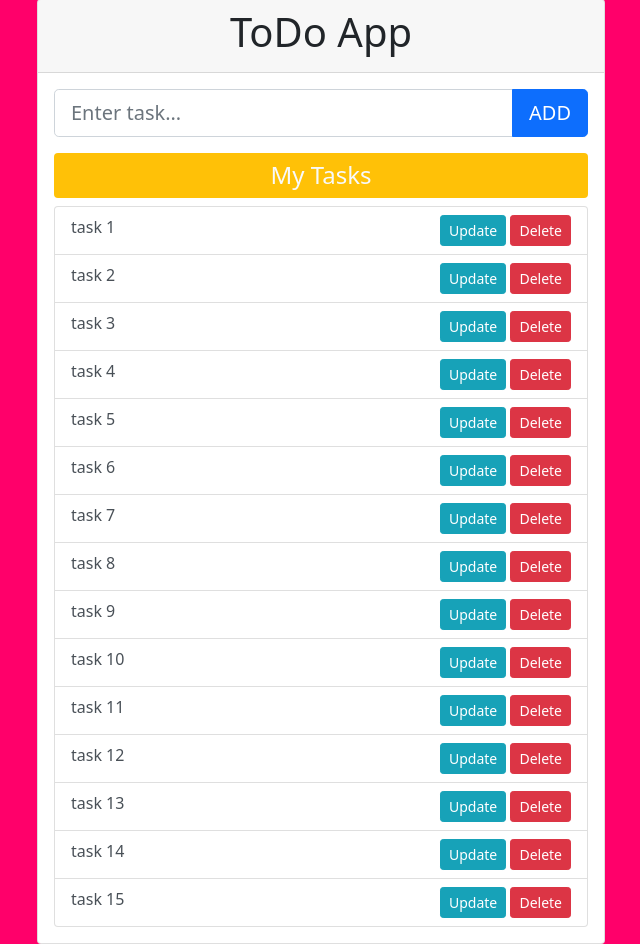
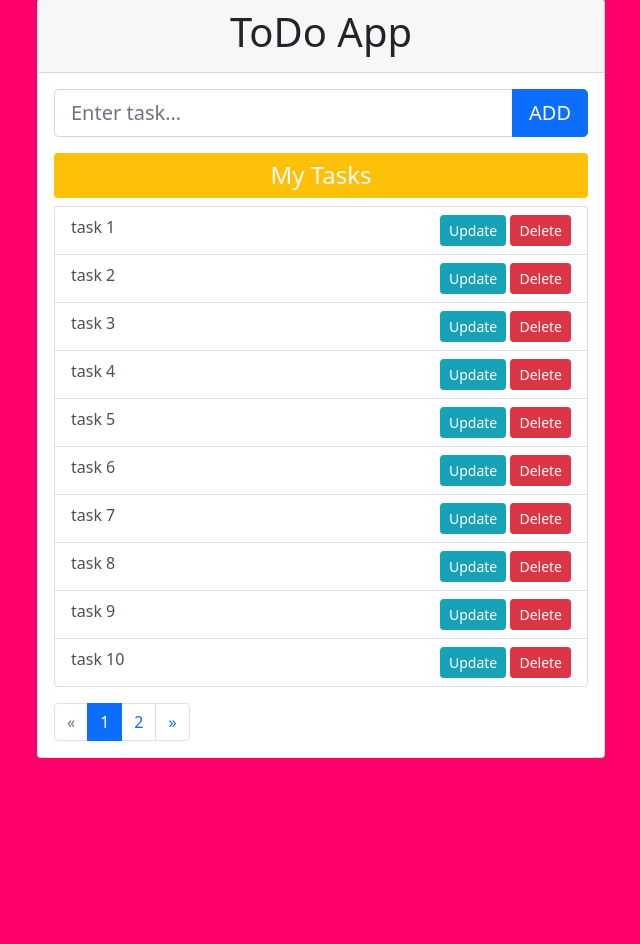
Before and after one commit to SoniArpit/django-todo-app, a Django app: page / in a window 1280 px wide. Shown: the part 17-961 px from the top of the page, without its empty margins (319-959 px from the left). After the commit the page ends 775 px from the top, so only its background shows below. Run offline with Django 3.2, Linux system fonts and the light colour scheme; data comes from the database, SQL or seed files in the repository; both versions use the stored data as it was after the commit; some libraries are stand-ins or nearby versions.

Commit message:
pagination added in api also

```diff
--- a/templates/index.html
+++ b/templates/index.html
@@ -7,7 +7,7 @@ Tasks -
 {% block content %}
 <!-- <h1>Hello, world!</h1> -->
 
-<div class="card mt-3">
+<div class="card my-3">
     <div class="card-header">
         <h1 class="text-center">ToDo App</h1>
     </div>
@@ -45,7 +45,31 @@ Tasks -
             </li>
             {% endfor %}
         </ul>
+{% if tasks.has_other_pages %}
+  <ul class="pagination mt-3 mb-0">
+    {% if tasks.has_previous %}
+      <li class="page-item"><a class="page-link" href="?page={{ tasks.previous_page_number }}">&laquo;</a></li>
+    {% else %}
+      <li class="disabled page-item"><span class="page-link">&laquo;</span></li>
+    {% endif %}
+    {% for i in tasks.paginator.page_range %}
+      {% if tasks.number == i %}
+        <li class="active page-item"><span class="page-link">{{ i }} <span class="sr-only">(current)</span></span></li>
+      {% else %}
+        <li class="page-item"><a class="page-link" href="?page={{ i }}">{{ i }}</a></li>
+      {% endif %}
+    {% endfor %}
+    {% if tasks.has_next %}
+      <li class="page-item"><a class="page-link" href="?page={{ tasks.next_page_number }}">&raquo;</a></li>
+    {% else %}
+      <li class="disabled page-item"><span class="page-link">&raquo;</span></li>
+    {% endif %}
+  </ul>
+{% endif %}
     </div>
+
+
+
 </div>
 
 {% endblock content %}
--- a/todolist/api/views.py
+++ b/todolist/api/views.py
@@ -1,8 +1,11 @@
 from rest_framework import viewsets
 from ..models import Task
 from .serializers import TodoSerailizer
+from rest_framework.pagination import PageNumberPagination
 
 
 class TodoViewSet(viewsets.ModelViewSet):
     queryset = Task.objects.all()
     serializer_class = TodoSerailizer
+    pagination_class = PageNumberPagination
+    PageNumberPagination.page_size = 10
--- a/todolist/views.py
+++ b/todolist/views.py
@@ -1,6 +1,8 @@
 from django.shortcuts import render, HttpResponse, redirect
 from .forms import TaskForm
 from .models import Task
+from django.core.paginator import Paginator, EmptyPage, PageNotAnInteger
+
 
 # Create your views here.
 
@@ -17,6 +19,16 @@ def index(request):
             return redirect("index")
 
     tasks = Task.objects.all()
+    page = request.GET.get('page', 1)
+
+    paginator = Paginator(tasks, 10)
+    try:
+        tasks = paginator.page(page)
+    except PageNotAnInteger:
+        tasks = paginator.page(1)
+    except EmptyPage:
+        tasks = paginator.page(paginator.num_pages)
+
     return render(request, "index.html", {"task_form": form, "tasks": tasks})
 
 
```
Also changed, not shown: todoapp/settings.py (+7 -2 lines), db.sqlite3.
